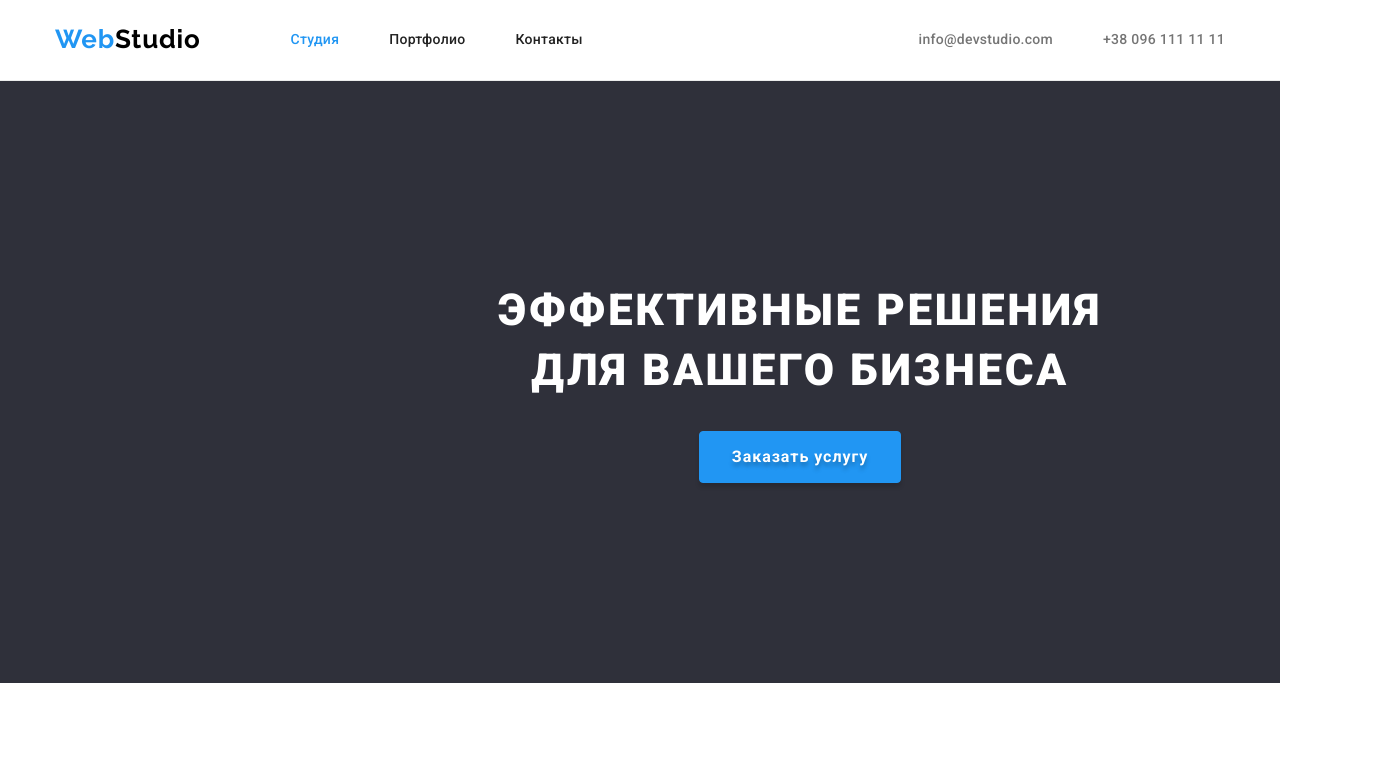
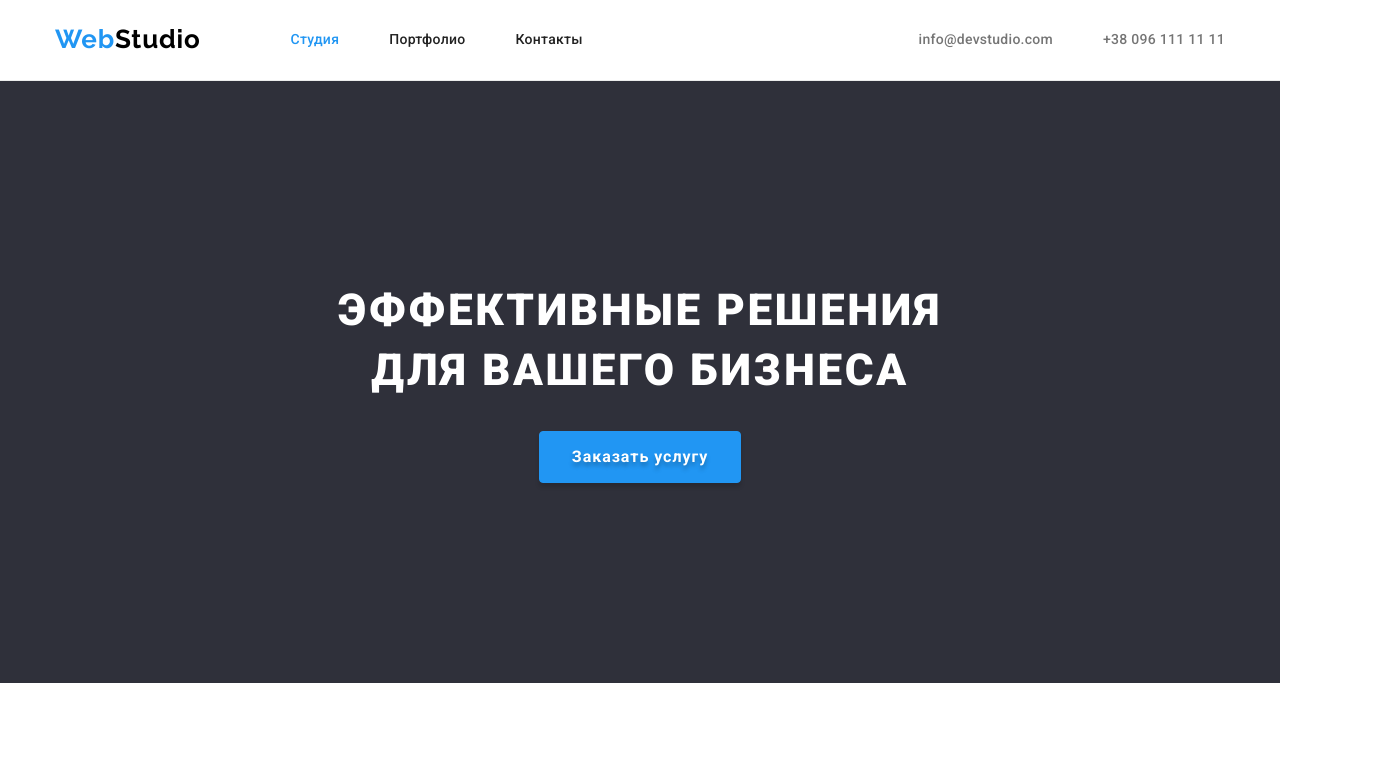
Before and after one commit to Ilya-Zaporjec/goit-markup-hw-03, a plain HTML site: page index.html in a window 1280 px wide. Shown: the top 774 px of the page, 1400 px wide, since content can reach past the window. Drawn offline with nearby package versions, Linux system fonts and the light colour scheme.

Commit message:
Update styles.css

```diff
--- a/CSS/styles.css
+++ b/CSS/styles.css
@@ -70,7 +70,7 @@ ol {
 }
 
 .container {
-  width: 1200px;
+  max-width: 1200px;
   padding-left: 15px;
   padding-right: 15px;
 
@@ -188,14 +188,14 @@ ol {
 /* ====================== Hero================ */
 
 .hero {
-  padding: 200px;
+  padding: 200px 0;
   text-align: center;
   background-color: #2f303a;
 }
 
 .main-title {
   box-sizing: border-box;
-  width: 700px;
+  max-width: 696px;
   margin-left: auto;
   margin-right: auto;
 
```
